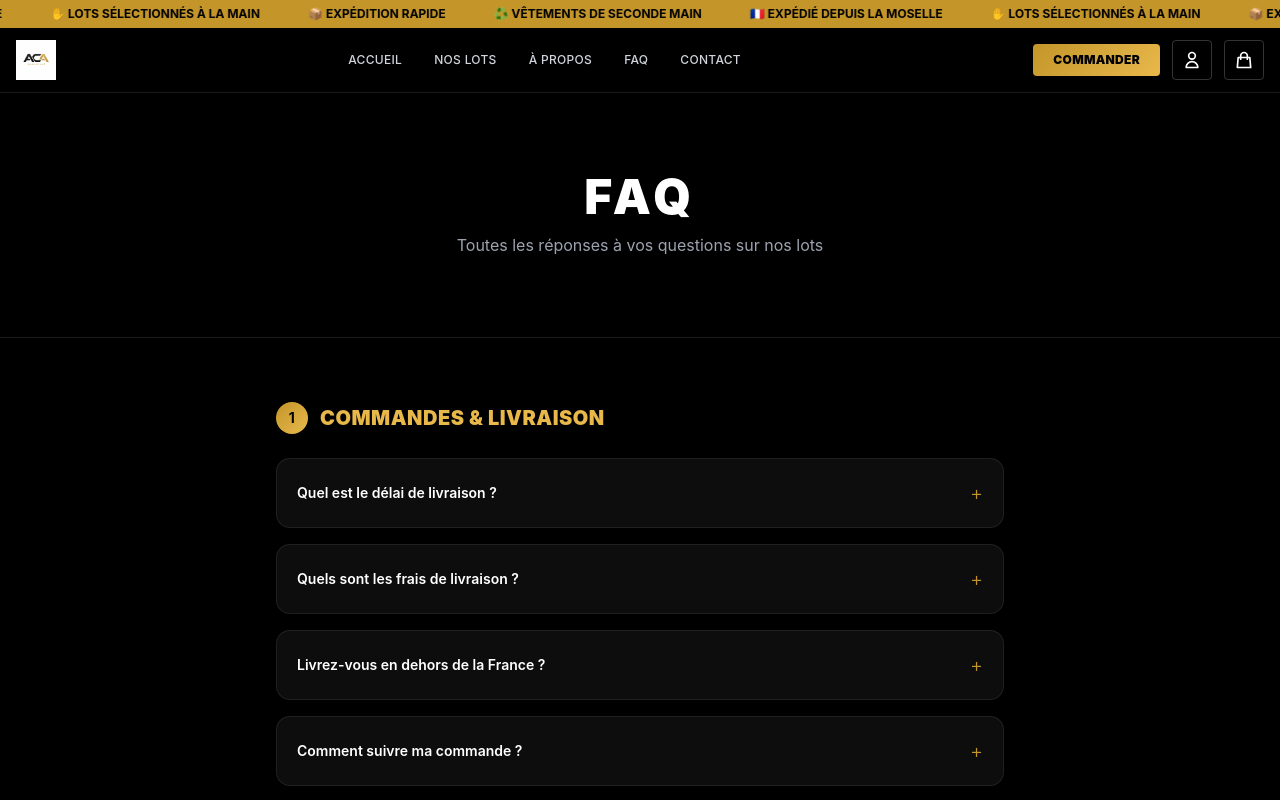
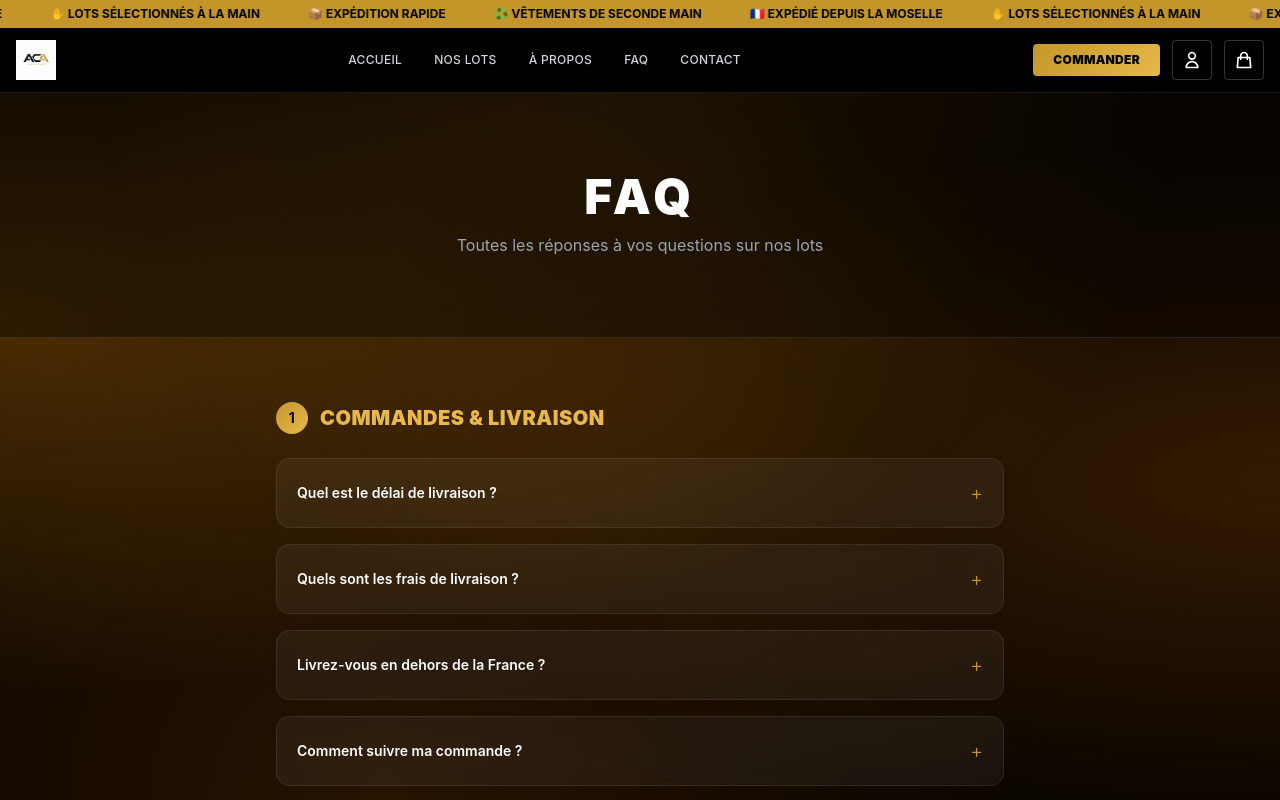
Before and after one commit to acawholesale/aca-wholesale, a Next.js app: page /faq in a window 1280 px wide. Shown: the top 800 px of the page. Built offline with nearby package versions, Linux system fonts and the light colour scheme.

Commit message:
Update globals.css

```diff
--- a/app/globals.css
+++ b/app/globals.css
@@ -16,7 +16,13 @@ html {
 body {
   font-family: -apple-system, BlinkMacSystemFont, 'Segoe UI', Roboto, sans-serif;
   color: #fff;
-  background: #000;
+  background:
+    radial-gradient(ellipse at 0% 40%, rgba(196, 120, 10, 0.35) 0%, transparent 55%),
+    radial-gradient(ellipse at 100% 60%, rgba(160, 80, 5, 0.28) 0%, transparent 50%),
+    radial-gradient(ellipse at 50% 0%, rgba(200, 130, 10, 0.20) 0%, transparent 60%),
+    radial-gradient(ellipse at 30% 100%, rgba(140, 70, 0, 0.22) 0%, transparent 50%),
+    #0a0500;
+  background-attachment: fixed;
   overflow-x: hidden;
   -webkit-font-smoothing: antialiased;
 }
@@ -143,6 +149,21 @@ body {
 }
 
 /* =============================
+   SECTION TITLE UNDERLINE
+   ============================= */
+
+.section-title::after {
+  content: '';
+  position: absolute;
+  bottom: -8px;
+  left: 0;
+  width: 40px;
+  height: 3px;
+  background: #C4962A;
+  border-radius: 3px;
+}
+
+/* =============================
    BUTTONS & LINKS
    ============================= */
 
@@ -161,21 +182,6 @@ a, button {
 .btn-gold:hover {
   opacity: 0.9;
   transform: translateY(-1px);
-}
-
-/* =============================
-   SECTION TITLE UNDERLINE
-   ============================= */
-
-.section-title::after {
-  content: '';
-  position: absolute;
-  bottom: -8px;
-  left: 0;
-  width: 40px;
-  height: 3px;
-  background: #C4962A;
-  border-radius: 3px;
 }
 
 /* =============================
@@ -259,6 +265,7 @@ a, button {
     opacity: 0;
     transform: translateY(20px);
   }
+
   .fade-left.visible, .fade-right.visible {
     transform: translateY(0);
   }
```
